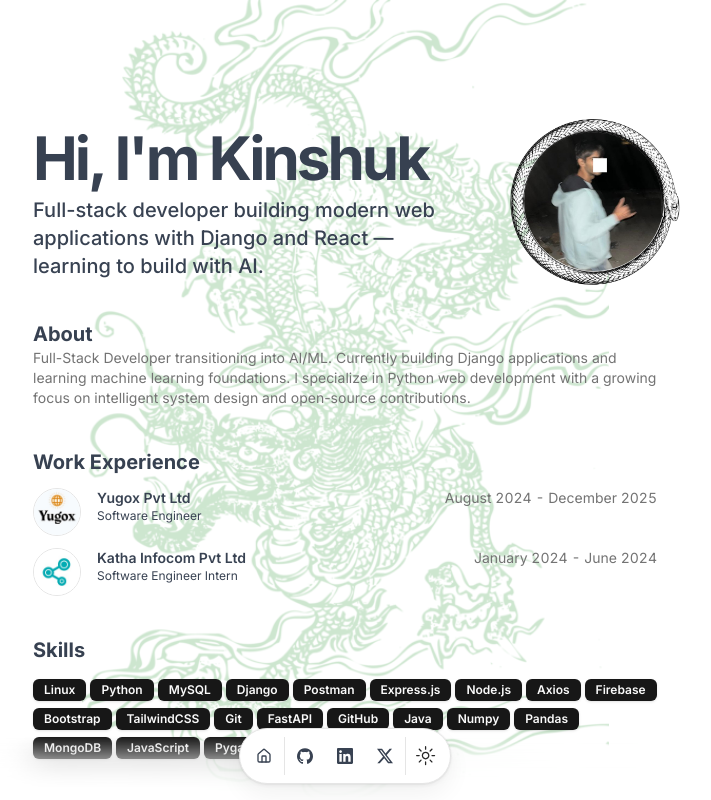
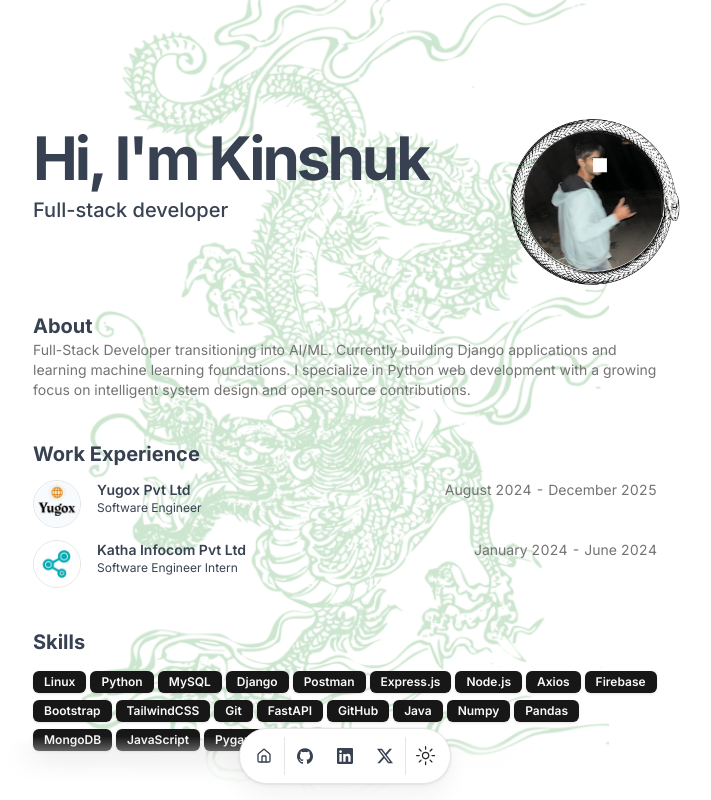
Before and after one commit to kiinshuk/online, a Next.js app: page / in a window 1280 px wide. Shown: the top 800 px of the page, without its empty margins (295-1006 px from the left). Built offline with nearby package versions, Linux system fonts and the light colour scheme.

Commit message:
Update page.tsx

```diff
--- a/src/app/page.tsx
+++ b/src/app/page.tsx
@@ -29,8 +29,7 @@ export default function Page() {
               </BlurFade>
               <BlurFade delay={BLUR_FADE_DELAY * 2}>
                 <p className="max-w-[600px] md:text-xl text-foreground font-medium">
-                  Full-stack developer building modern web applications with
-                  Django and React — learning to build with AI.
+                  Full-stack developer
                 </p>
               </BlurFade>
             </div>
```
